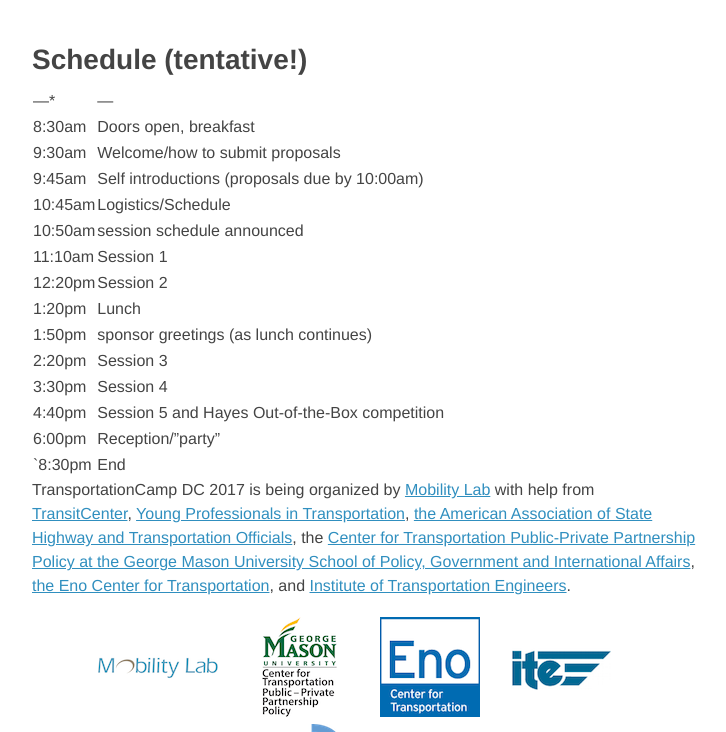
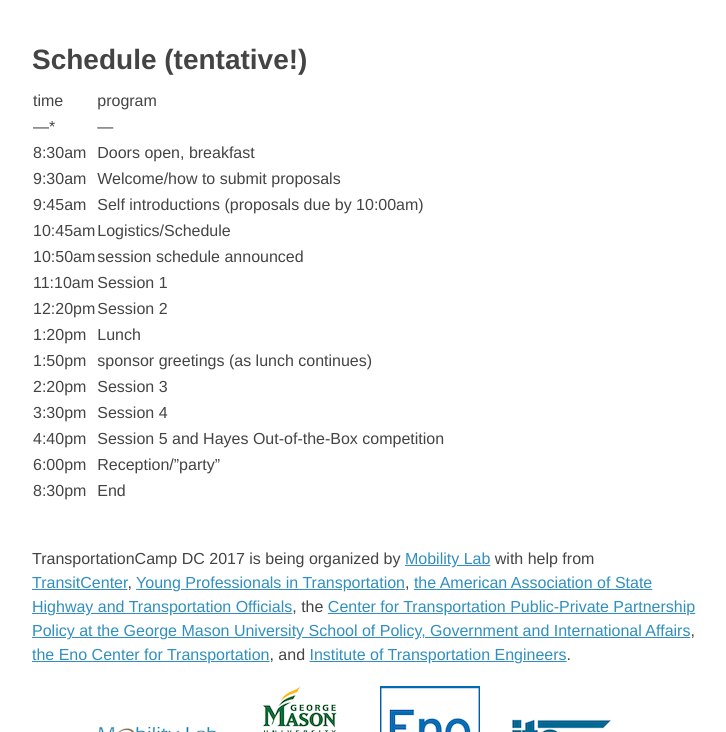
Before and after one commit to transpocamp/transportationcamp.org, a Jekyll site: the page built from events/dc-2017/index.markdown, in a window 1280 px wide and 900 px high, scrolled down 1314 px, cut to the strip 168-900 px from the top of the window. Shown: the whole strip, without its empty margins (272-998 px from the left). Built offline with Jekyll 4.4.1, drawn with Linux system fonts in a browser that asks for light colours; nearby versions of some CDN libraries.

Commit message:
add header

```diff
--- a/events/dc-2017/index.markdown
+++ b/events/dc-2017/index.markdown
@@ -40,21 +40,24 @@
 
 ### Schedule (tentative!)
 
+time | program
 ---* | ---
-8:30am | Doors open, breakfast<br>
-9:30am | Welcome/how to submit proposals<br>
-9:45am | Self introductions (proposals due by 10:00am)<br>
-10:45am | Logistics/Schedule<br>
-10:50am | session schedule announced<br>
-11:10am | Session 1<br>
-12:20pm | Session 2<br>
-1:20pm | Lunch<br>
-1:50pm | sponsor greetings (as lunch continues)<br>
-2:20pm | Session 3<br>
-3:30pm | Session 4<br>
-4:40pm | Session 5 and Hayes Out-of-the-Box competition<br>
-6:00pm | Reception/"party"<br>
-`8:30pm | End
+8:30am | Doors open, breakfast
+9:30am | Welcome/how to submit proposals
+9:45am | Self introductions (proposals due by 10:00am)
+10:45am | Logistics/Schedule
+10:50am | session schedule announced
+11:10am | Session 1
+12:20pm | Session 2
+1:20pm | Lunch
+1:50pm | sponsor greetings (as lunch continues)
+2:20pm | Session 3
+3:30pm | Session 4
+4:40pm | Session 5 and Hayes Out-of-the-Box competition
+6:00pm | Reception/"party"
+8:30pm | End
+
+&nbsp;
 
 TransportationCamp DC 2017 is being organized by [Mobility Lab](http://mobilitylab.org/) with help from
 [TransitCenter](http://transitcenter.org/),
```
